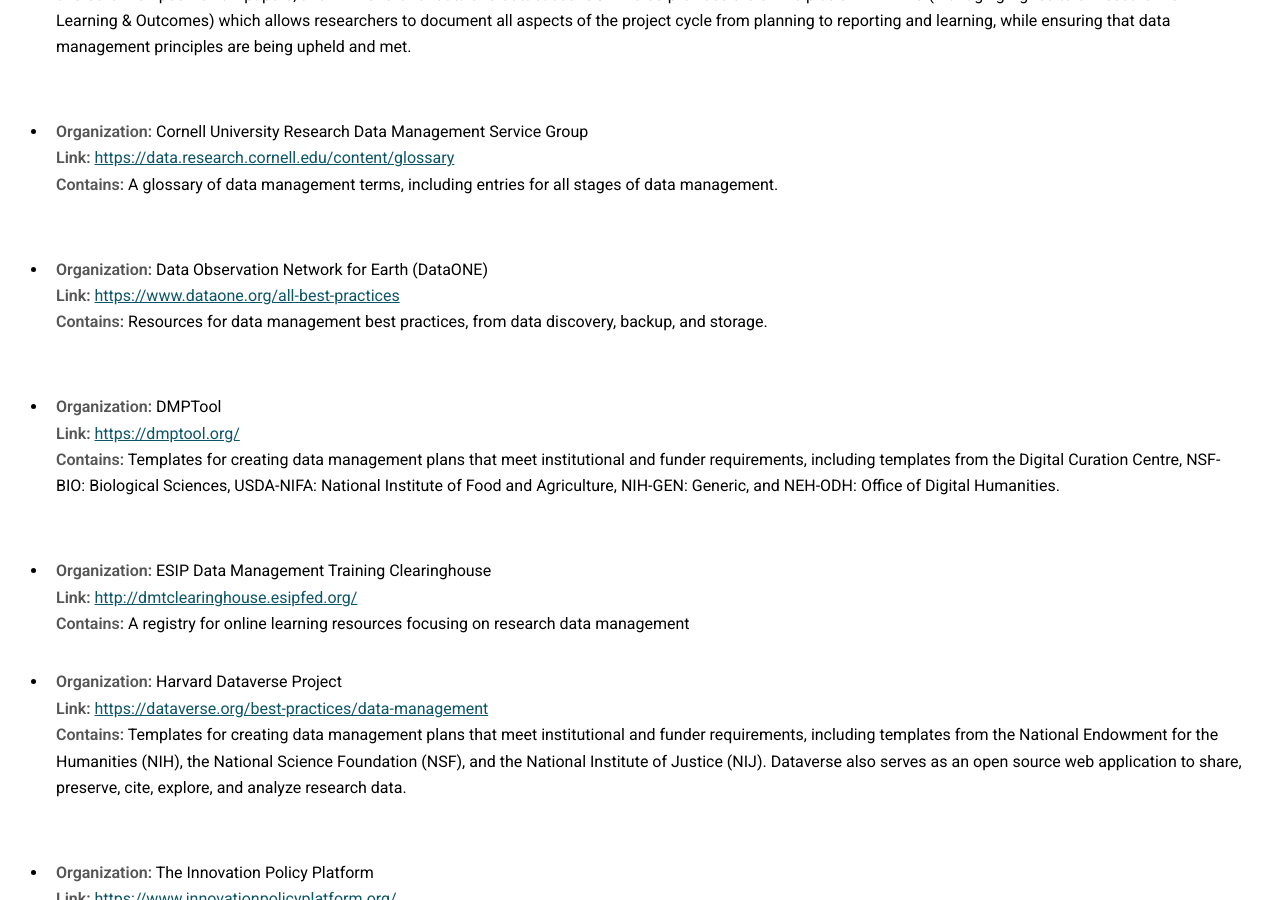
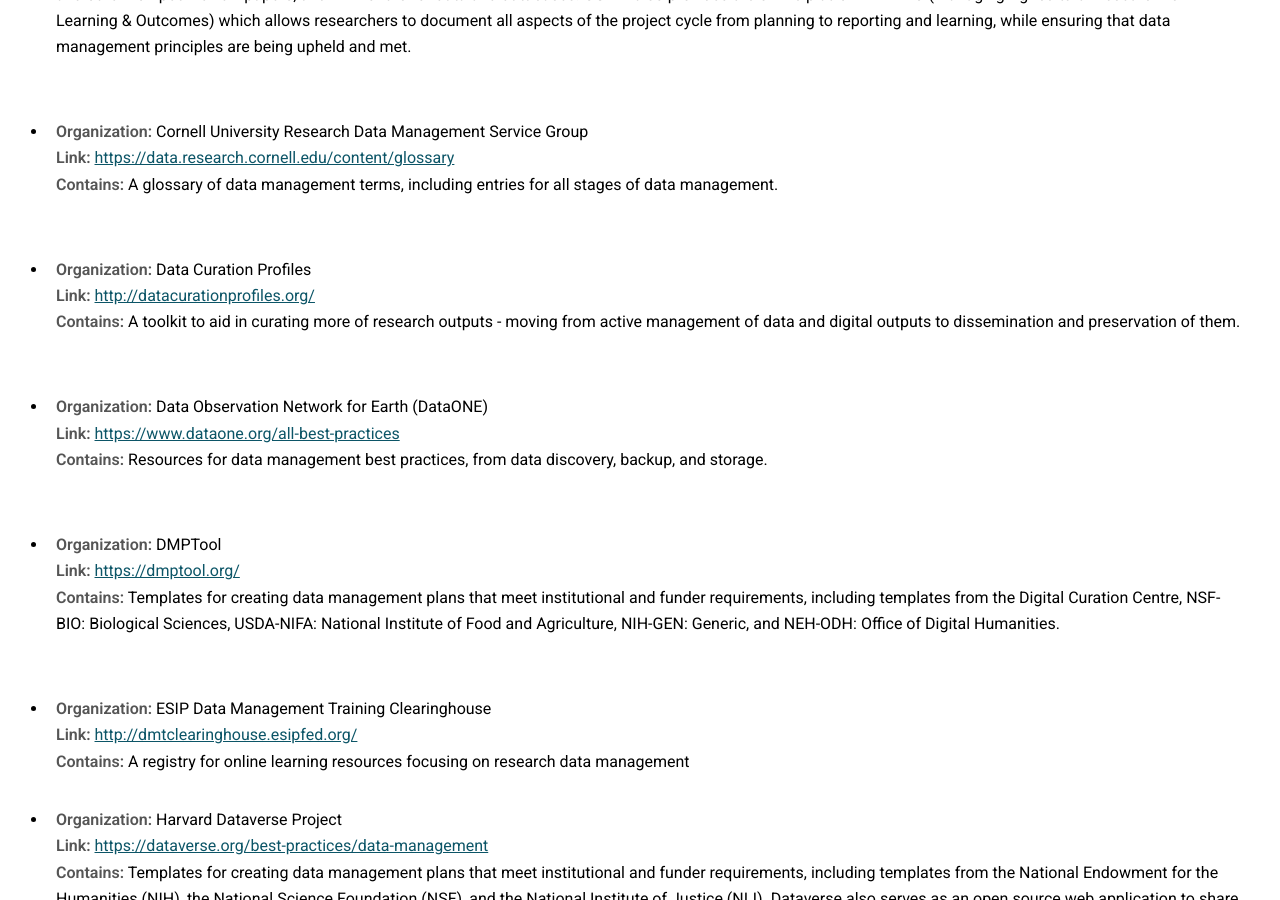
Before and after one commit to bfe-inf/toolkit, a Jekyll site: the page built from bp&s-by-org.html, in a window 1280 px wide and 900 px high, scrolled down 839 px. Built offline with Jekyll 4.4.1, drawn with Linux system fonts in a browser that asks for light colours.

Commit message:
Update bp&s-by-org.html

```diff
--- a/bp&s-by-org.html
+++ b/bp&s-by-org.html
@@ -77,6 +77,11 @@
 	     					<li> <strong>Organization:</strong> Cornell University Research Data Management Service Group <br/>
              	   				<strong>Link:</strong> <a href="https://data.research.cornell.edu/content/glossary" target="_blank">https://data.research.cornell.edu/content/glossary</a><br/>
 		   				<strong>Contains:</strong> A glossary of data management terms, including entries for all stages of data management. </li><br/>
+					</ul>
+					<ul>
+	     					<li> <strong>Organization:</strong> Data Curation Profiles <br/>
+             	   				<strong>Link:</strong> <a href="http://datacurationprofiles.org/" target="_blank">http://datacurationprofiles.org/</a><br/>
+		   				<strong>Contains:</strong> A toolkit to aid in curating more of research outputs - moving from active management of data and digital outputs to dissemination and preservation of them. </li><br/>
 					</ul>
 					<ul>
 	     					<li> <strong>Organization:</strong> Data Observation Network for Earth (DataONE) <br/>
```
